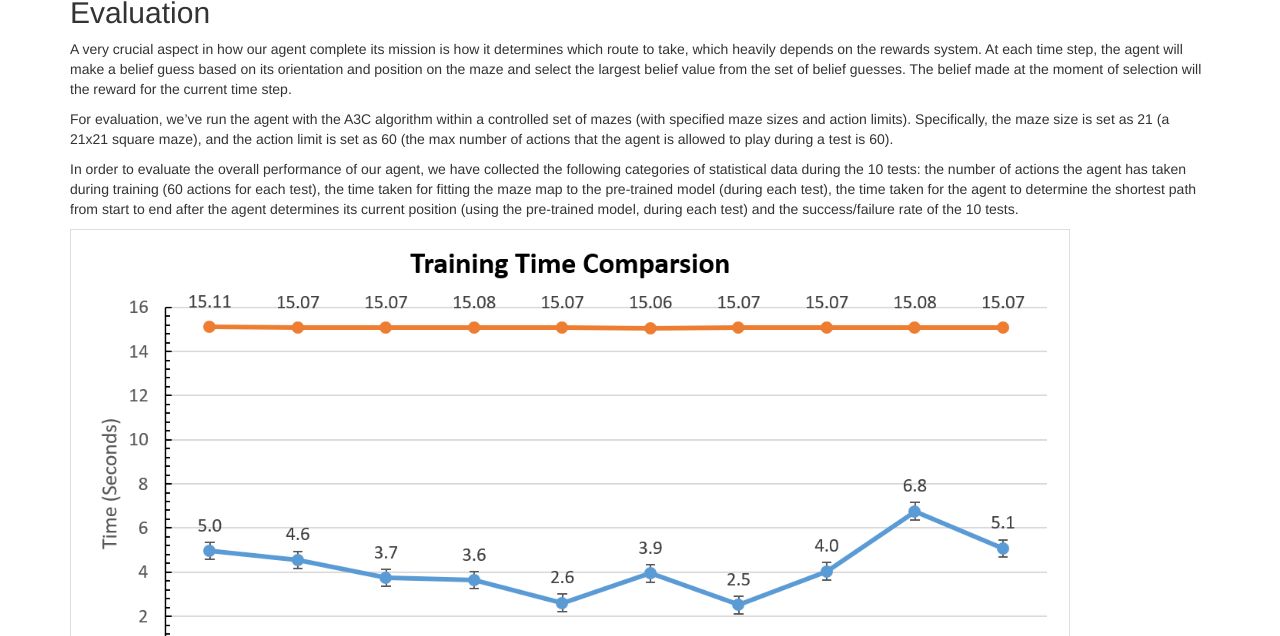
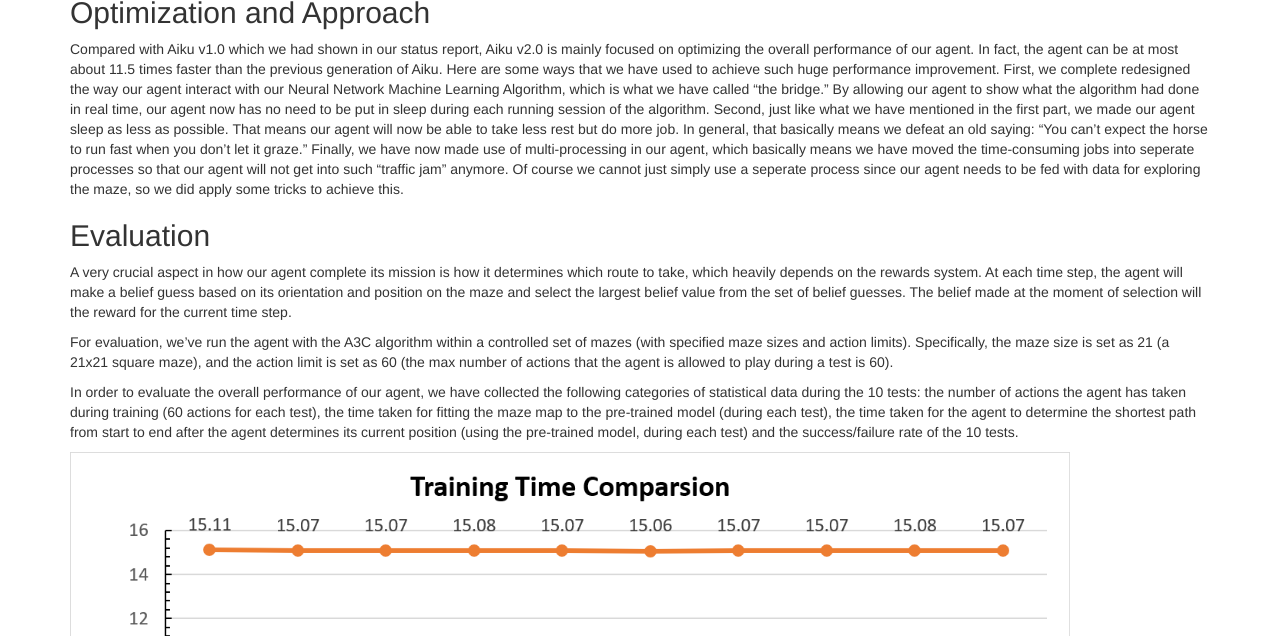
Before and after one commit to yuexintonychen/iKun-AI, a Jekyll site: the page built from docs/final.md, in a window 1280 px wide and 900 px high, scrolled down 5357 px, cut to the strip 264-900 px from the top of the window. Built offline with Jekyll 4.4.1, drawn with Linux system fonts in a browser that asks for light colours.

Commit message:
optimization added

```diff
--- a/docs/final.md
+++ b/docs/final.md
@@ -24,6 +24,11 @@ After taking several actions, the agent will give an estimated position with the
 
 The pre-trained model we used is based on the model in the Active Neural Localization project developed by Carnegie Mellon University Ph.D. student Devendra Chaplot. The base model were trained with Asynchronous Advantage Actor Critic (A3C) learning algorithm using Stochastic Gradient Descent with a learning rate of 0.001. The weight for entropy regularization was 0.01. The discount factor ![](http://latex.codecogs.com/gif.latex?\\\gamma) for reinforcement learning was chosen to be 0.99. There were two sets of configuration of the model for 2D experiments and 3D experiments, respectively. Since we currently run our agent in all instances of 2D mazes, the pre-trained model under 2D experiments will be utilized. This model was trained with the use of multithreading (using torch.multiprocessing). The final data collected was the pre-trained model that has the best performance (accuracy) among all threads. Multiple training processes ran simultaneously when both training and testing. The pre-trained models are available for mazes with the size of 7, 15 and 21, with various lengths (agent's action number limit) of 15, 20, 30, 40, 60. Our demo uses size of 21 with length of 60 in this case to allow the agent perform the most actions with high accuracy.
 
+## Optimization and Approach
+Compared with Aiku v1.0 which we had shown in our status report, Aiku v2.0 is mainly focused on optimizing the overall performance of our agent. In fact, the agent can be at most about 11.5 times faster than the previous generation of Aiku. Here are some ways that we have used to achieve such huge performance improvement.
+First, we complete redesigned the way our agent interact with our Neural Network Machine Learning Algorithm, which is what we have called "the bridge." By allowing our agent to show what the algorithm had done in real time, our agent now has no need to be put in sleep during each running session of the algorithm.
+Second, just like what we have mentioned in the first part, we made our agent sleep as less as possible. That means our agent will now be able to take less rest but do more job. In general, that basically means we defeat an old saying: "You can't expect the horse to run fast when you don't let it graze."
+Finally, we have now made use of multi-processing in our agent, which basically means we have moved the time-consuming jobs into seperate processes so that our agent will not get into such "traffic jam" anymore. Of course we cannot just simply use a seperate process since our agent needs to be fed with data for exploring the maze, so we did apply some tricks to achieve this.
 
 ## Evaluation
 A very crucial aspect in how our agent complete its mission is how it determines which route to take, which heavily depends on the rewards system. At each time step, the agent will make a belief guess based on its orientation and position on the maze and select the largest belief value from the set of belief guesses. The belief made at the moment of selection will the reward for the current time step.
```
